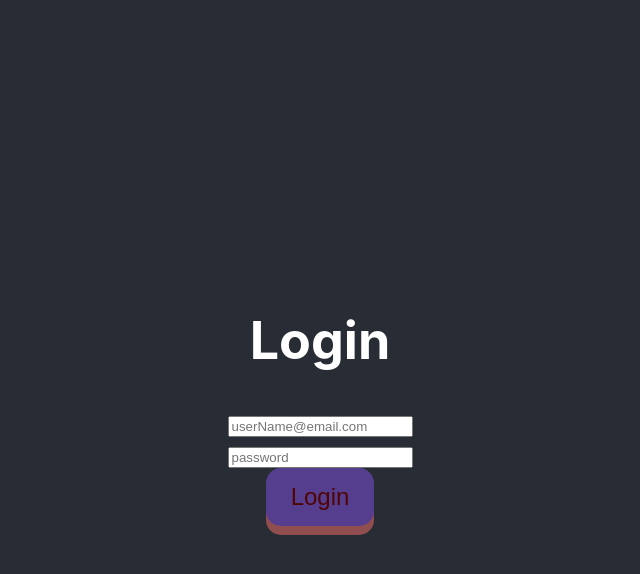
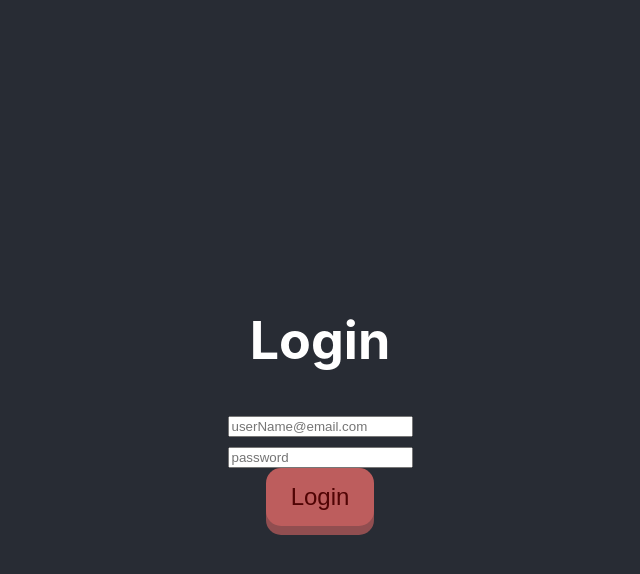
Before and after one commit to Yaniv-Gilad/theater-jerusalem, a React (Create React App) app in the folder react-files/: page / in a window 1280 px wide. In both pictures the pointer is over the button "Login". Shown: the top 574 px of the page, without its empty margins (320-960 px from the left). Built offline with nearby package versions, Linux system fonts and the light colour scheme.

Commit message:
Update Login.css

```diff
--- a/react-files/src/CSS/Login.css
+++ b/react-files/src/CSS/Login.css
@@ -11,7 +11,7 @@
     box-shadow: 0 9px rgba(170, 87, 87, 0.808);
   }
 
-.Login button:hover {background-color: #563e8e}
+.Login button:hover {background-color: #bd5d5d}
 
 .Login button:active {
     background-color: #3e8e41;
```
